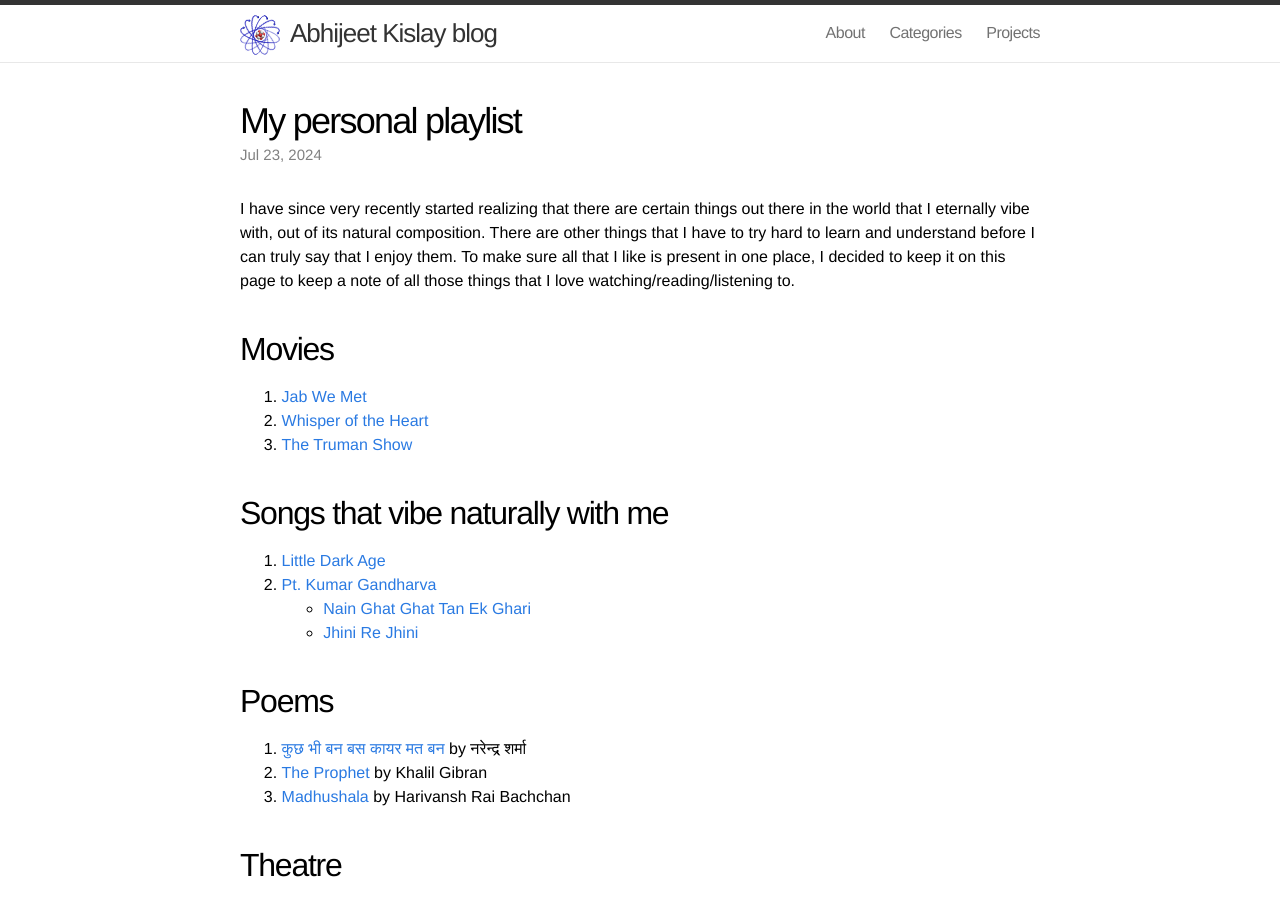
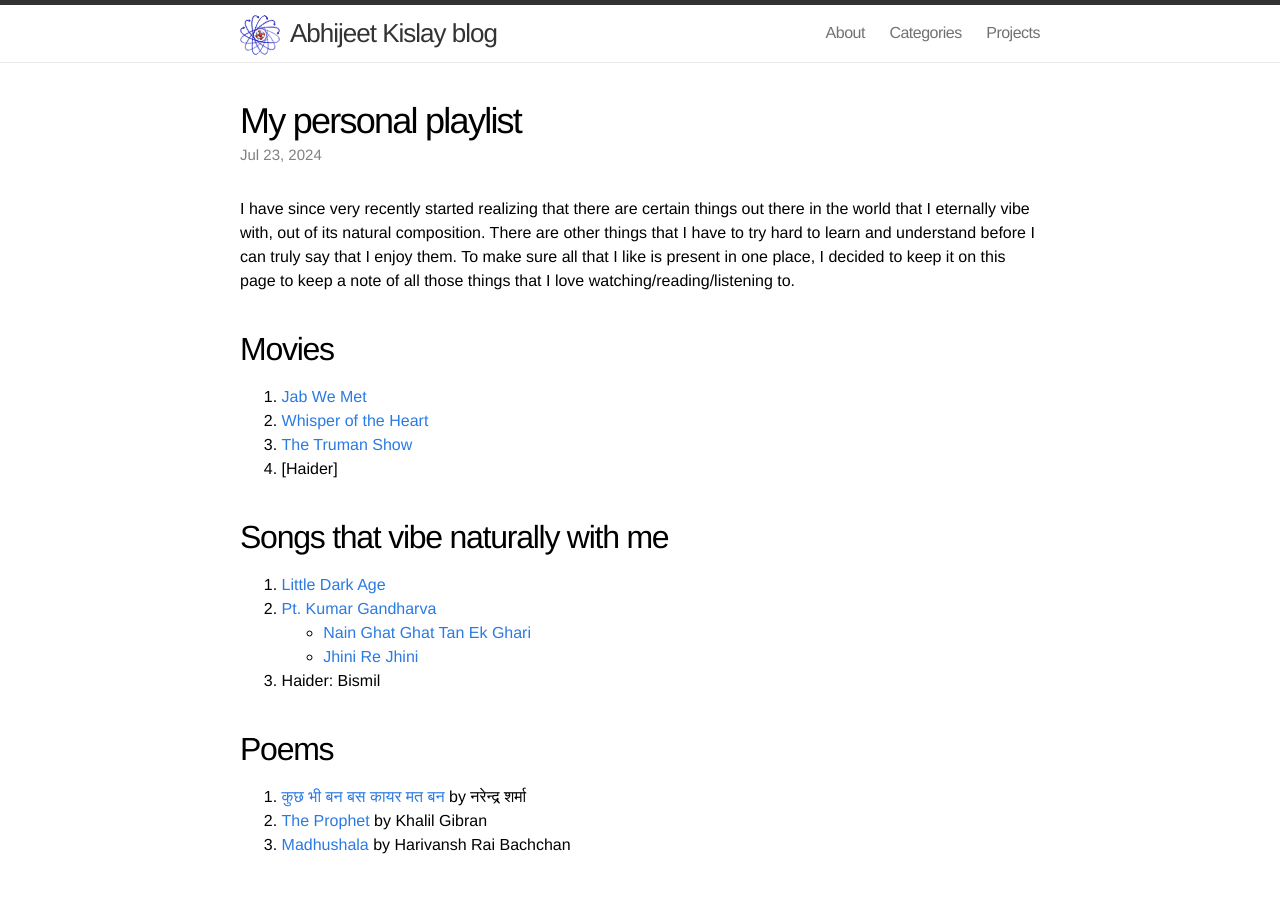
Before and after one commit to kislayabhi/kislayabhi.github.io, a Jekyll site: the page built from _posts/2024-7-23-My-personal-playlist.md, in a window 1280 px wide and 900 px high. Built offline with Jekyll 4.4.1, drawn with Linux system fonts in a browser that asks for light colours; comment, search, counter and statistics services are not loaded.

Commit message:
Update 2024-7-23-My-personal-playlist.md

```diff
--- a/_posts/2024-7-23-My-personal-playlist.md
+++ b/_posts/2024-7-23-My-personal-playlist.md
@@ -13,12 +13,14 @@ I have since very recently started realizing that there are certain things out t
 1. [Jab We Met](https://www.imdb.com/title/tt1093370/)
 2. [Whisper of the Heart](https://www.imdb.com/title/tt0113824/)
 3. [The Truman Show](https://www.imdb.com/title/tt0120382/)
+4. [Haider]
 
 ## Songs that vibe naturally with me
 1. [Little Dark Age](https://music.youtube.com/watch?v=ETEg-SB01QY&si=m2pNNlSB0dmkBMG4)
 2. [Pt. Kumar Gandharva](https://en.wikipedia.org/wiki/Kumar_Gandharva)
    - [Nain Ghat Ghat Tan Ek Ghari](https://music.youtube.com/watch?v=AUFzPlBasio&si=Il5JnXQg8sMJMvaw)
    - [Jhini Re Jhini](https://youtu.be/nkPftO3O730)
+3. Haider: Bismil
 
 ## Poems
 1. [कुछ भी बन बस कायर मत बन](http://kavitakosh.org/kk/%E0%A4%95%E0%A5%81%E0%A4%9B_%E0%A4%AD%E0%A5%80_%E0%A4%AC%E0%A4%A8_%E0%A4%AC%E0%A4%B8_%E0%A4%95%E0%A4%BE%E0%A4%AF%E0%A4%B0_%E0%A4%AE%E0%A4%A4_%E0%A4%AC%E0%A4%A8_/_%E0%A4%A8%E0%A4%B0%E0%A5%87%E0%A4%A8%E0%A5%8D%E0%A4%A6%E0%A5%8D%E0%A4%B0_%E0%A4%B6%E0%A4%B0%E0%A5%8D%E0%A4%AE%E0%A4%BE) by नरेन्द्र शर्मा
```
